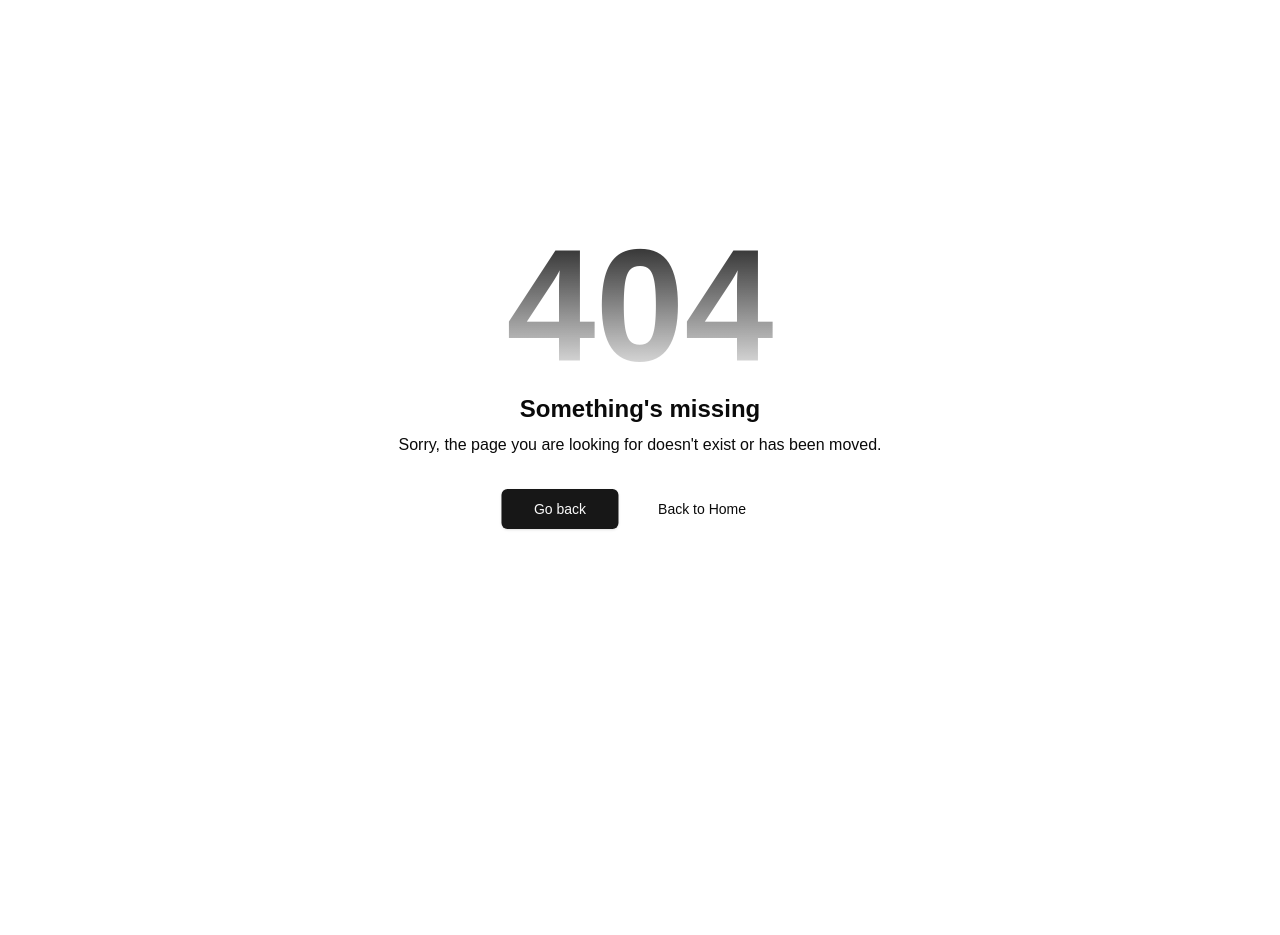
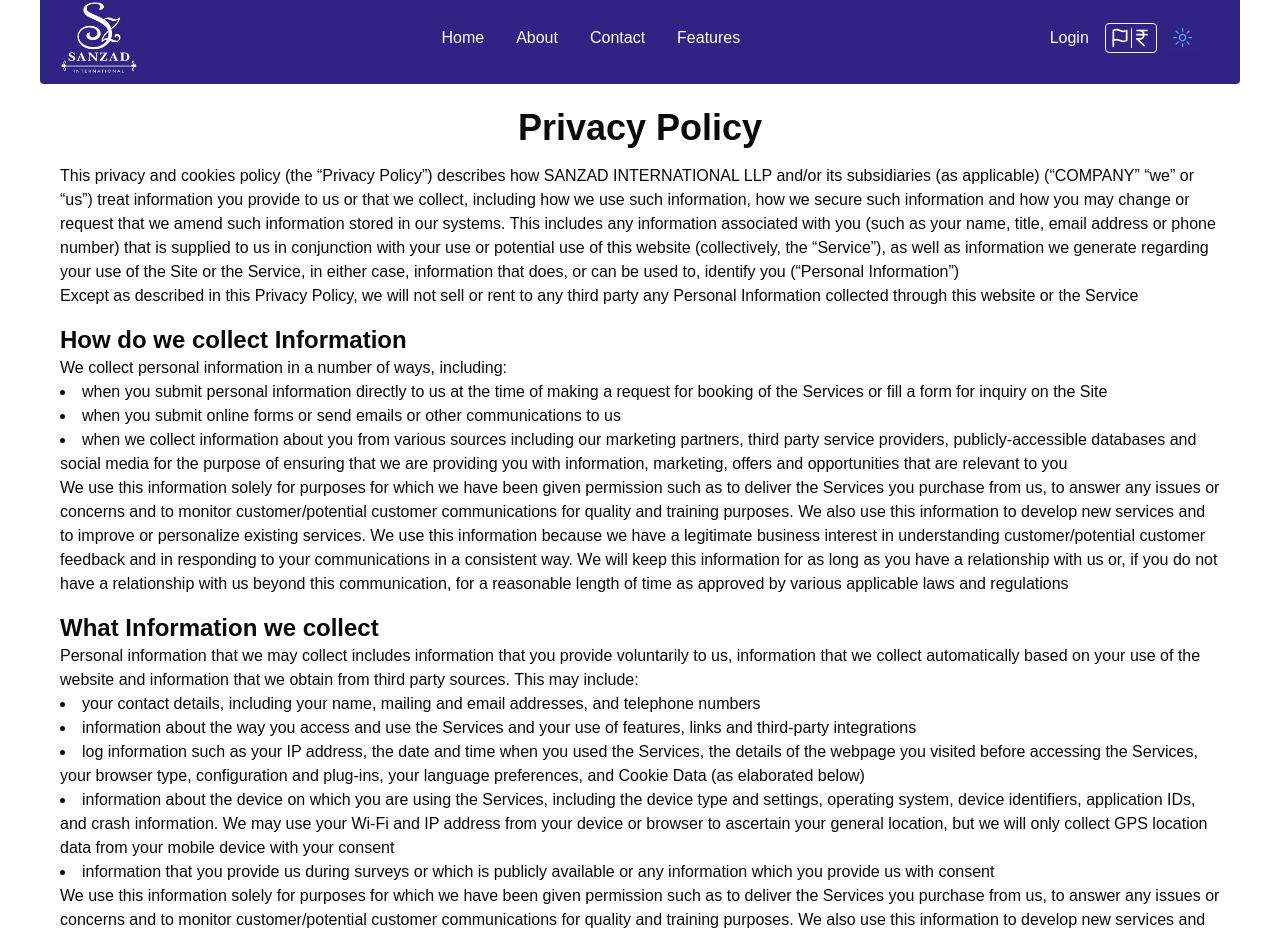
Before and after one commit to Sanzadinternational/frontend, a Next.js app: page /privacy-policy in a window 1280 px wide. Before the commit this address had no page. Shown: the part 23-958 px from the top of the page. Before the commit the page ends 800 px from the top, so only its background shows below. Built offline with nearby package versions, Linux system fonts and the light colour scheme.

Commit message:
added policy and terms pages

```diff
--- /dev/null
+++ b/src/app/(main)/privacy-policy/page.tsx
@@ -0,0 +1,55 @@
+
+
+const page = () => {
+  return (
+    <div className="mx-10 px-5 py-2 flex flex-col gap-4">
+      <div>
+        <h1 className="text-2xl md:text-4xl font-bold text-center pb-4">
+        Privacy Policy
+        </h1>
+        <p>
+        This privacy and cookies policy (the “Privacy Policy”) describes how SANZAD INTERNATIONAL LLP and/or its subsidiaries (as applicable) (“COMPANY” “we” or “us”) treat information you provide to us or that we collect, including how we use such information, how we secure such information and how you may change or request that we amend such information stored in our systems. This includes any information associated with you (such as your name, title, email address or phone number) that is supplied to us in conjunction with your use or potential use of this website (collectively, the “Service”), as well as information we generate regarding your use of the Site or the Service, in either case, information that does, or can be used to, identify you (“Personal Information”)
+        </p>
+        <p>
+        Except as described in this Privacy Policy, we will not sell or rent to any third party any Personal Information collected through this website or the Service
+        </p>
+
+
+      </div>
+      <div>
+        <h2 className="text-xl md:text-2xl font-bold">How do we collect Information</h2>
+        <p>
+        We collect personal information in a number of ways, including:
+<ol className="list-disc list-inside">
+    <li>when you submit personal information directly to us at the time of making a request for booking of the Services or fill a form for inquiry on the Site</li>
+    <li>when you submit online forms or send emails or other communications to us</li>
+    <li>when we collect information about you from various sources including our marketing partners, third party service providers, publicly-accessible databases and social media for the purpose of ensuring that we are providing you with information, marketing, offers and opportunities that are relevant to you</li>
+</ol>
+
+
+
+We use this information solely for purposes for which we have been given permission such as to deliver the Services you purchase from us, to answer any issues or concerns and to monitor customer/potential customer communications for quality and training purposes. We also use this information to develop new services and to improve or personalize existing services. We use this information because we have a legitimate business interest in understanding customer/potential customer feedback and in responding to your communications in a consistent way. We will keep this information for as long as you have a relationship with us or, if you do not have a relationship with us beyond this communication, for a reasonable length of time as approved by various applicable laws and regulations
+        </p>
+      </div>
+      <div>
+        <h2 className="text-xl md:text-2xl font-bold">What Information we collect</h2>
+        <p>
+        Personal information that we may collect includes information that you provide voluntarily to us, information that we collect automatically based on your use of the website and information that we obtain from third party sources. This may include:
+<ol className="list-disc list-inside">
+    <li>your contact details, including your name, mailing and email addresses, and telephone numbers</li>
+    <li>information about the way you access and use the Services and your use of features, links and third-party integrations</li>
+    <li>log information such as your IP address, the date and time when you used the Services, the details of the webpage you visited before accessing the Services, your browser type, configuration and plug-ins, your language preferences, and Cookie Data (as elaborated below)</li>
+    <li>information about the device on which you are using the Services, including the device type and settings, operating system, device identifiers, application IDs, and crash information. We may use your Wi-Fi and IP address from your device or browser to ascertain your general location, but we will only collect GPS location data from your mobile device with your consent</li>
+    <li>information that you provide us during surveys or which is publicly available or any information which you provide us with consent</li>
+</ol>
+
+
+
+We use this information solely for purposes for which we have been given permission such as to deliver the Services you purchase from us, to answer any issues or concerns and to monitor customer/potential customer communications for quality and training purposes. We also use this information to develop new services and to improve or personalize existing services. We use this information because we have a legitimate business interest in understanding customer/potential customer feedback and in responding to your communications in a consistent way. We will keep this information for as long as you have a relationship with us or, if you do not have a relationship with us beyond this communication, for a reasonable length of time as approved by various applicable laws and regulations.
+        </p>
+      </div>
+    </div>
+  )
+}
+
+export default page
--- /dev/null
+++ b/src/app/(main)/terms-&-conditions/page.tsx
@@ -0,0 +1,55 @@
+const page = () => {
+  return (
+    <div className="mx-10 px-5 py-2 flex flex-col gap-4">
+      <div>
+        <h1 className="text-2xl md:text-4xl font-bold text-center pb-4">
+          Terms & Conditions
+        </h1>
+        <p>
+          This page states the “Terms of Service” under which you, the website
+          visitor (“You”) may access this website www.sanzadinternational.com
+          (the “Site”), which is owned by Sanzad International LLP (the
+          “Company”). Please read these terms carefully. By accessing this Site,
+          You agree to be bound by all of the Terms of Service set forth below.
+          If You do not accept these Terms of Service, please do not use this
+          Site. These Terms of Service supersede any other agreement you may
+          have with Company regarding this subject matter. Company may, in its
+          sole discretion, revise these terms of service at any time; therefore,
+          You should visit this page periodically to review these terms.
+        </p>
+      </div>
+      <div>
+        <h2 className="text-xl md:text-2xl font-bold">APPLICABLE LAWS</h2>
+        <p>
+          By visiting this Site, You agree and acknowledge that the laws of
+          India, without regard to principles of conflict of laws, will govern
+          these Terms of Service. Company retains all intellectual property
+          rights in the Site.
+        </p>
+      </div>
+      <div>
+        <h2 className="text-xl md:text-2xl font-bold">COPYRIGHT</h2>
+        <p>
+          The contents of this Site, such as text, graphics, images and other
+          visual or audio video content (the “Site Material”) are the exclusive
+          copyright of the Company and are protected by copyright laws. These
+          terms of service do not grant You any license whatsoever to the Site
+          Material. Company authorizes You to only view the Site Material for
+          your non-commercial personal use. Unauthorized use of the Site
+          Material violates copyright and other laws. You are currently not
+          authorized to download any Site Material without the express written
+          consent from the Company. Consent if any shall be provided only if You
+          agree to retain all copyright and other proprietary notices contained
+          in the original Site Material on any copy of such material. Except as
+          expressly provided herein, You may not sell or modify our Site
+          Material or reproduce, display, distribute, or otherwise use the Site
+          Material in any way for any public or commercial purpose. Use of the
+          Site Material on any other web site or in a networked environment is
+          prohibited
+        </p>
+      </div>
+    </div>
+  );
+};
+
+export default page;
--- a/src/components/Footer.tsx
+++ b/src/components/Footer.tsx
@@ -66,7 +66,7 @@ const Footer = () => {
           <Link className="px-1 text-sm" href="/privacy-policy">
             Privacy-Policy
           </Link>
-          <Link className="px-1 text-sm" href="/terms">
+          <Link className="px-1 text-sm" href="/terms-&-conditions">
             Terms & Conditions
           </Link>
         </div>
--- a/src/components/agent/Booking.tsx
+++ b/src/components/agent/Booking.tsx
@@ -509,10 +509,12 @@ const totalPrice = (basePrice + extraCost) * (isReturnTrip ? 2 : 1); // Double p
                     </dl>
                 </CardContent>
             </Card>
-            <ScrollArea className="md:w-2/3 rounded-md border">
-                <h2 className="text-2xl px-4 pt-2">Transfer Details</h2>
+            <ScrollArea className="md:w-2/3 rounded-xl border">
+                {/* <h2 className="text-2xl px-4 pt-2">Transfer Details</h2> */}
                 <Card>
                     <CardHeader>
+                {/* <h2 className="text-2xl px-4 pt-2">Transfer Details</h2> */}
+                        <CardTitle className="text-2xl">Transfer Details</CardTitle>
                         <CardTitle>Passenger Information (Lead Passenger)</CardTitle>
                         <CardDescription>Details are used in Voucher</CardDescription>
                     </CardHeader>
--- a/src/components/agent/SearchResult.tsx
+++ b/src/components/agent/SearchResult.tsx
@@ -373,8 +373,8 @@ const SearchResult = ({
                           <Image
                             src={
                               vehicle.image ||
-                              "/Sanzad-International-Hero-Image.jpg"
-                            } // Replace with vehicle image URL if available
+                              "/Car-Mockup_Sanzad-International.webp"
+                            }
                             width={250}
                             height={100}
                             alt={vehicle.brand}
```
Also changed, not shown: public/Car-Mockup_Sanzad-International.webp (added).
